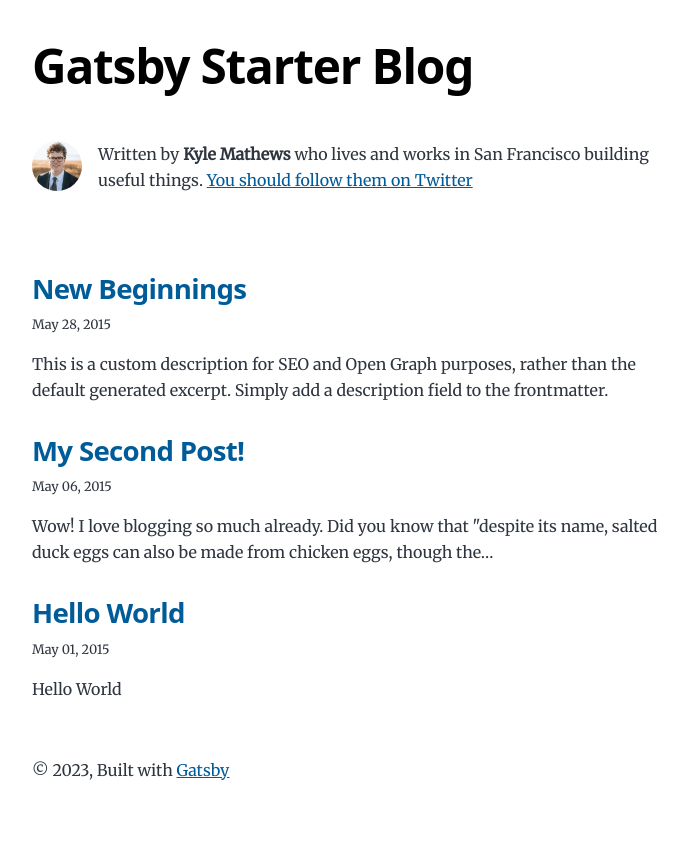
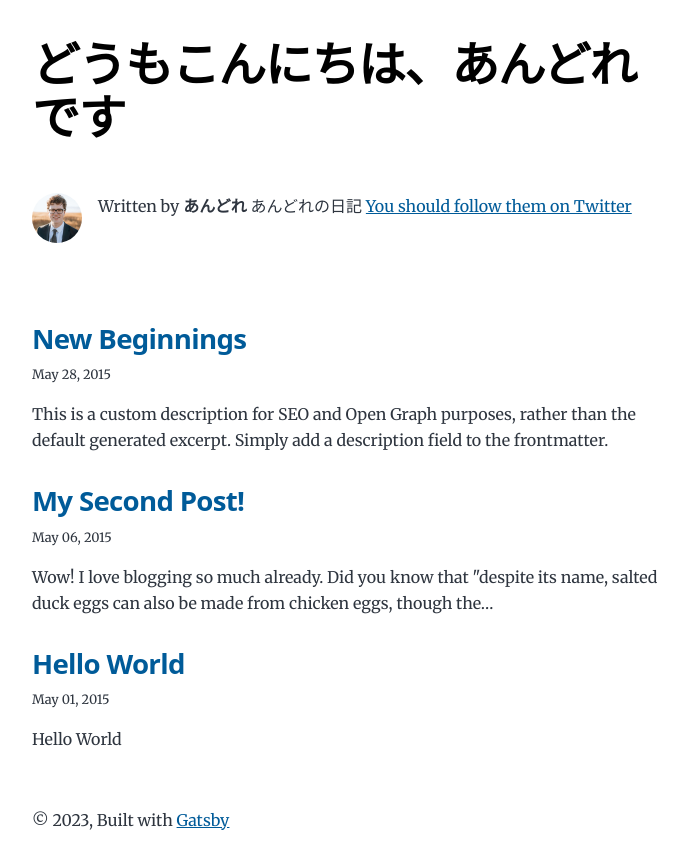
Before and after one commit to andre-synonimos/andre-blog, a Gatsby site: page / in a window 1280 px wide. Shown: the whole page, without its empty margins (292-980 px from the left). Before the commit the page ends 846 px from the top, so only its background shows below. Built offline with nearby package versions, Linux system fonts and the light colour scheme; Gatsby itself is replaced by a stand-in of ours.

Commit message:
second push

```diff
--- a/gatsby-config.js
+++ b/gatsby-config.js
@@ -9,10 +9,10 @@
  */
 module.exports = {
   siteMetadata: {
-    title: `Gatsby Starter Blog`,
+    title: `どうもこんにちは、あんどれです`,
     author: {
-      name: `Kyle Mathews`,
-      summary: `who lives and works in San Francisco building useful things.`,
+      name: `あんどれ`,
+      summary: `あんどれの日記`,
     },
     description: `A starter blog demonstrating what Gatsby can do.`,
     siteUrl: `https://gatsbystarterblogsource.gatsbyjs.io/`,
--- a/package.json
+++ b/package.json
@@ -8,8 +8,9 @@
     "url": "https://github.com/gatsbyjs/gatsby/issues"
   },
   "dependencies": {
+    "@fontsource-variable/montserrat": "^5.0.4",
     "@fontsource/merriweather": "^5.0.3",
-    "@fontsource-variable/montserrat": "^5.0.4",
+    "@fontsource/noto-serif-jp": "^5.0.7",
     "gatsby": "^5.12.4",
     "gatsby-plugin-feed": "^5.12.0",
     "gatsby-plugin-image": "^3.12.0",
--- a/src/components/layout.js
+++ b/src/components/layout.js
@@ -1,5 +1,6 @@
 import * as React from "react"
 import { Link } from "gatsby"
+import "@fontsource/noto-serif-jp"
 
 const Layout = ({ location, title, children }) => {
   const rootPath = `${__PATH_PREFIX__}/`
--- a/src/style.css
+++ b/src/style.css
@@ -30,7 +30,7 @@
   --fontFamily-sans: "MontserratVariable", system-ui, -apple-system,
     BlinkMacSystemFont, "Segoe UI", Roboto, "Helvetica Neue", Arial, "Noto Sans",
     sans-serif, "Apple Color Emoji", "Segoe UI Emoji", "Segoe UI Symbol",
-    "Noto Color Emoji";
+    "Noto Color Emoji", "Noto Serif JP";
   --fontFamily-serif: "Merriweather", "Georgia", Cambria, "Times New Roman",
     Times, serif;
   --font-body: var(--fontFamily-serif);
@@ -253,6 +253,7 @@ a:focus {
 }
 
 .main-heading {
+  font-family: "Noto Serif JP";
   font-size: var(--fontSize-7);
   margin: 0;
 }
```
Also changed, not shown: 1 other file.
